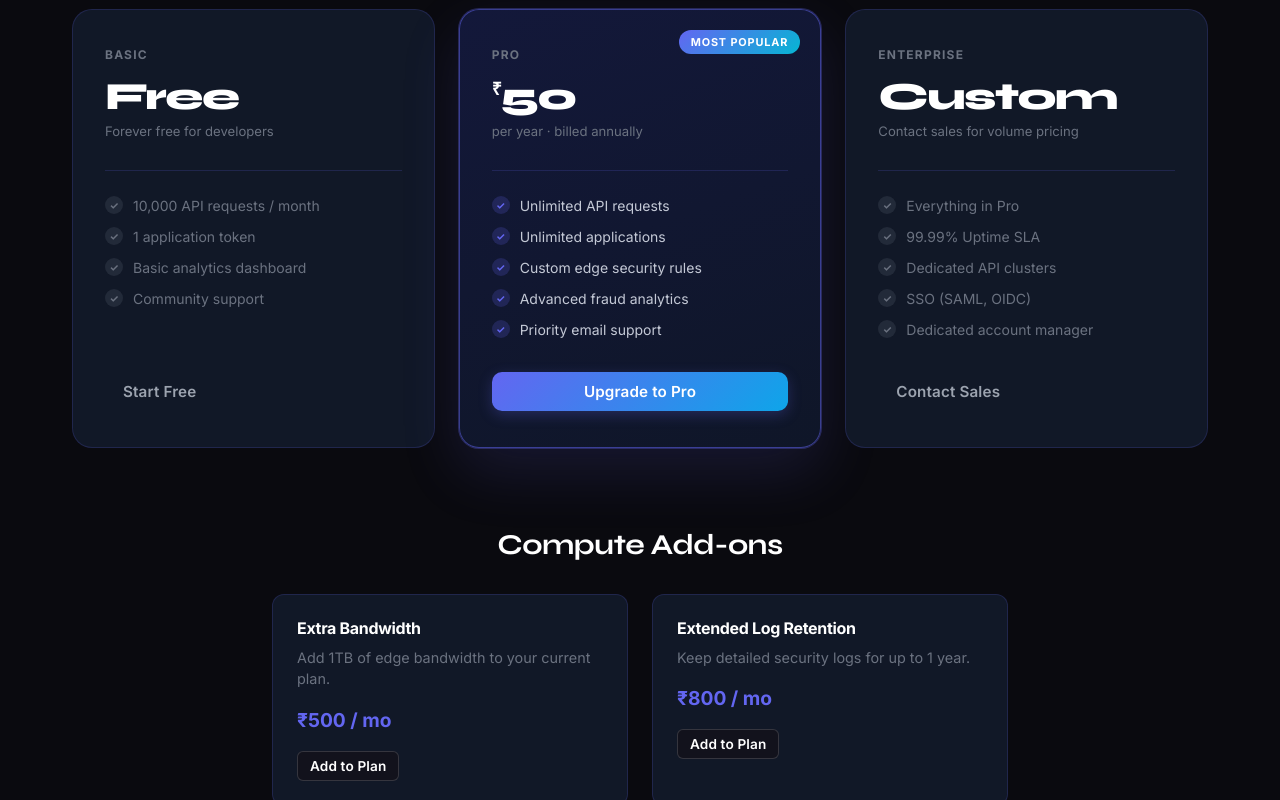
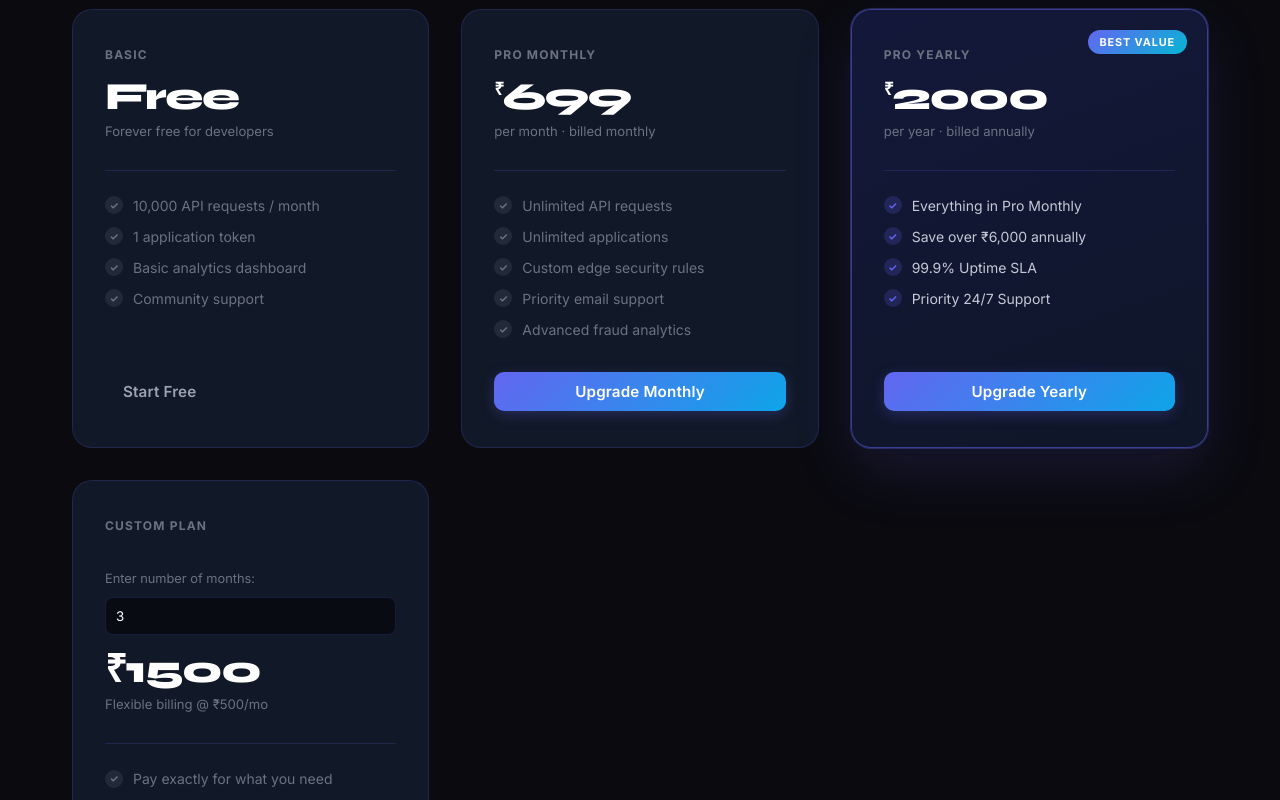
Before and after one commit to switchgodmode-ctrl/Auth-Core, a React (Vite) app in the folder ui/: page /pricing in a window 1280 px wide. Shown: the part 360-1160 px from the top of the page. Built offline with nearby package versions, Linux system fonts and the light colour scheme; no server answers.

Commit message:
feat: complete professional rebranding to AuthCore and implement tiered dynamic pricing (699/2000/Custom)

```diff
--- a/ui/src/pages/Payments.jsx
+++ b/ui/src/pages/Payments.jsx
@@ -7,6 +7,7 @@ import Button from "../components/ui/Button.jsx";
 export default function Payments() {
   const [status, setStatus] = useState("");
   const [billing, setBilling] = useState("monthly");
+  const [customMonths, setCustomMonths] = useState(3);
   const [history, setHistory] = useState([]);
 
   useEffect(() => {
@@ -47,8 +48,11 @@ export default function Payments() {
   async function submit() {
     setStatus("Creating order...");
     const uid = String(getUserIdFromToken() || "");
-    // price update from here
-    const amount = billing === "monthly" ? 5 : 50;
+    let amount = 0;
+    if (billing === "monthly") amount = 699;
+    else if (billing === "yearly") amount = 2000;
+    else amount = customMonths * 500;
+
     const r = await createOrder(Number(uid), amount);
     if (!r?.status) {
       setStatus(r.error || "Failed to create order");
@@ -98,7 +102,6 @@ export default function Payments() {
   return (
     <div style={{ maxWidth: "1200px", display: "flex", flexDirection: "column", gap: "24px", paddingBottom: "40px" }}>
 
-      {/* Header */}
       <div className="db-page-head">
         <div>
           <h1 className="db-page-title">Billing & Premium</h1>
@@ -107,8 +110,7 @@ export default function Payments() {
       </div>
 
       <motion.div initial={{ opacity: 0, y: 15 }} animate={{ opacity: 1, y: 0 }}>
-        <Card glow>
-          {/* Header & Toggle */}
+        <Card glowing>
           <div style={{ display: "flex", justifyContent: "space-between", alignItems: "center", marginBottom: "32px", flexWrap: "wrap", gap: "16px" }}>
             <div style={{ fontWeight: 700, fontSize: "1.3rem", color: "var(--text)" }}>Select Plan</div>
             <div style={{ display: "flex", background: "var(--bg)", padding: "4px", borderRadius: "100px", border: "1px solid var(--border)" }}>
@@ -117,8 +119,7 @@ export default function Payments() {
                   background: billing === "monthly" ? "var(--surface)" : "transparent",
                   color: billing === "monthly" ? "var(--text)" : "var(--muted)",
                   border: billing === "monthly" ? "1px solid var(--border)" : "1px solid transparent",
-                  boxShadow: billing === "monthly" ? "0 4px 12px rgba(0,0,0,0.1)" : "none",
-                  padding: "6px 16px", borderRadius: "100px", fontSize: "0.85rem", fontWeight: "600", cursor: "pointer", transition: "all 0.2s"
+                  padding: "6px 16px", borderRadius: "100px", fontSize: "0.85rem", fontWeight: "600", cursor: "pointer"
                 }}
                 onClick={() => setBilling("monthly")}
               >
@@ -129,94 +130,81 @@ export default function Payments() {
                   background: billing === "yearly" ? "var(--surface)" : "transparent",
                   color: billing === "yearly" ? "var(--text)" : "var(--muted)",
                   border: billing === "yearly" ? "1px solid var(--border)" : "1px solid transparent",
-                  boxShadow: billing === "yearly" ? "0 4px 12px rgba(0,0,0,0.1)" : "none",
-                  padding: "6px 16px", borderRadius: "100px", fontSize: "0.85rem", fontWeight: "600", cursor: "pointer", transition: "all 0.2s",
-                  display: "flex", alignItems: "center", gap: "6px"
+                  padding: "6px 16px", borderRadius: "100px", fontSize: "0.85rem", fontWeight: "600", cursor: "pointer"
                 }}
                 onClick={() => setBilling("yearly")}
               >
                 Yearly
-                <span style={{ color: "var(--success, #10b981)", fontSize: "0.7rem", background: "rgba(16,185,129,0.1)", padding: "2px 6px", borderRadius: "100px" }}>Save 20%</span>
+              </button>
+              <button
+                style={{
+                  background: billing === "custom" ? "var(--surface)" : "transparent",
+                  color: billing === "custom" ? "var(--text)" : "var(--muted)",
+                  border: billing === "custom" ? "1px solid var(--border)" : "1px solid transparent",
+                  padding: "6px 16px", borderRadius: "100px", fontSize: "0.85rem", fontWeight: "600", cursor: "pointer"
+                }}
+                onClick={() => setBilling("custom")}
+              >
+                Custom
               </button>
             </div>
           </div>
 
           {status && (
-            <motion.div initial={{ opacity: 0, height: 0 }} animate={{ opacity: 1, height: "auto" }} style={{ marginBottom: "24px" }}>
-              <div style={{ padding: "12px 16px", borderRadius: "8px", background: "rgba(99, 102, 241, 0.1)", color: "var(--accent)", border: "1px solid rgba(99, 102, 241, 0.2)", fontSize: "0.9rem", fontWeight: "600" }}>
-                {status}
-              </div>
-            </motion.div>
+            <div style={{ marginBottom: "24px", padding: "12px 16px", borderRadius: "8px", background: "rgba(99, 102, 241, 0.1)", color: "var(--accent)", border: "1px solid rgba(99, 102, 241, 0.2)", fontSize: "0.9rem", fontWeight: "600" }}>
+              {status}
+            </div>
           )}
 
-          <div style={{ display: "grid", gridTemplateColumns: "repeat(auto-fit, minmax(400px, 1fr))", gap: "32px", alignItems: "start" }}>
-
-            {/* Upgrade Card */}
+          <div style={{ display: "grid", gridTemplateColumns: "repeat(auto-fit, minmax(300px, 1fr))", gap: "32px", alignItems: "start" }}>
             <div style={{ background: "var(--surface2)", padding: "32px", borderRadius: "16px", border: "1px solid var(--accent)", position: "relative" }}>
-              <div style={{ position: "absolute", top: -12, right: 24, background: "var(--accent)", color: "#fff", padding: "4px 12px", borderRadius: "100px", fontSize: "0.75rem", fontWeight: "700", textTransform: "uppercase", letterSpacing: "0.05em", boxShadow: "0 4px 12px rgba(99,102,241,0.4)" }}>Recommended</div>
-
-              <div style={{ fontSize: "2.5rem", fontWeight: 800, marginBottom: "24px", color: "var(--text)", display: "flex", alignItems: "baseline", gap: "8px" }}>
-                {billing === "monthly" ? "₹5" : "₹50"}
-                <span style={{ fontSize: "1rem", color: "var(--muted)", fontWeight: "500" }}>/{billing}</span>
+              <div style={{ position: "absolute", top: -12, right: 24, background: "var(--accent)", color: "#fff", padding: "4px 12px", borderRadius: "100px", fontSize: "0.75rem", fontWeight: "700", textTransform: "uppercase" }}>Recommended</div>
+              <div style={{ fontSize: "2.5rem", fontWeight: 800, marginBottom: "8px", color: "var(--text)" }}>
+                ₹{billing === "monthly" ? "699" : billing === "yearly" ? "2000" : (customMonths * 500)}
+              </div>
+              <div style={{ color: "var(--muted)", fontSize: "0.9rem", marginBottom: "24px" }}>
+                {billing === "monthly" ? "per month" : billing === "yearly" ? "per year" : `For ${customMonths} Months`}
               </div>
 
-              <div style={{ display: "flex", flexDirection: "column", gap: "12px", marginBottom: "32px", fontSize: "0.95rem", color: "var(--text)" }}>
-                <div style={{ display: "flex", alignItems: "center", gap: "12px" }}>
-                  <div style={{ background: "rgba(16,185,129,0.1)", color: "var(--success, #10b981)", width: 24, height: 24, borderRadius: "50%", display: "grid", placeItems: "center" }}><svg width="12" height="12" viewBox="0 0 24 24" fill="none" stroke="currentColor" strokeWidth="3" strokeLinecap="round" strokeLinejoin="round"><polyline points="20 6 9 17 4 12"></polyline></svg></div>
-                  Unlimited applications & modules
+              {billing === "custom" && (
+                <div style={{ marginBottom: "24px" }}>
+                  <label style={{ fontSize: "0.8rem", color: "var(--muted)", display: "block", marginBottom: "12px" }}>SELECT DURATION: {customMonths} MONTHS</label>
+                  <input
+                    type="range" min="1" max="60" value={customMonths}
+                    onChange={(e) => setCustomMonths(Number(e.target.value))}
+                    style={{ width: "100%", accentColor: "var(--accent)" }}
+                  />
                 </div>
-                <div style={{ display: "flex", alignItems: "center", gap: "12px" }}>
-                  <div style={{ background: "rgba(16,185,129,0.1)", color: "var(--success, #10b981)", width: 24, height: 24, borderRadius: "50%", display: "grid", placeItems: "center" }}><svg width="12" height="12" viewBox="0 0 24 24" fill="none" stroke="currentColor" strokeWidth="3" strokeLinecap="round" strokeLinejoin="round"><polyline points="20 6 9 17 4 12"></polyline></svg></div>
-                  Unlimited licence issuance
-                </div>
-                <div style={{ display: "flex", alignItems: "center", gap: "12px" }}>
-                  <div style={{ background: "rgba(16,185,129,0.1)", color: "var(--success, #10b981)", width: 24, height: 24, borderRadius: "50%", display: "grid", placeItems: "center" }}><svg width="12" height="12" viewBox="0 0 24 24" fill="none" stroke="currentColor" strokeWidth="3" strokeLinecap="round" strokeLinejoin="round"><polyline points="20 6 9 17 4 12"></polyline></svg></div>
-                  Advanced runtime trust engine rules
-                </div>
-                <div style={{ display: "flex", alignItems: "center", gap: "12px" }}>
-                  <div style={{ background: "rgba(16,185,129,0.1)", color: "var(--success, #10b981)", width: 24, height: 24, borderRadius: "50%", display: "grid", placeItems: "center" }}><svg width="12" height="12" viewBox="0 0 24 24" fill="none" stroke="currentColor" strokeWidth="3" strokeLinecap="round" strokeLinejoin="round"><polyline points="20 6 9 17 4 12"></polyline></svg></div>
-                  Enterprise tier priority support
-                </div>
+              )}
+
+              <div style={{ display: "flex", flexDirection: "column", gap: "12px", marginBottom: "32px" }}>
+                <div style={{ color: "var(--text)", fontSize: "0.95rem" }}>✓ Unlimited applications</div>
+                <div style={{ color: "var(--text)", fontSize: "0.95rem" }}>✓ Unlimited license issuance</div>
+                <div style={{ color: "var(--text)", fontSize: "0.95rem" }}>✓ Priority 24/7 Support</div>
               </div>
-              <Button onClick={submit} variant="primary" style={{ width: "100%", justifyContent: "center", padding: "14px" }}>Select Pro Plan</Button>
+
+              <Button onClick={submit} variant="primary" style={{ width: "100%", height: "54px" }}>
+                Activate {billing === "custom" ? "Custom" : "Pro"} Plan
+              </Button>
             </div>
 
-            {/* Feature Comparison */}
-            <div>
-              <h3 style={{ fontSize: "1.2rem", marginBottom: "20px", color: "var(--text)", fontWeight: "700" }}>Free vs Premium</h3>
-
-              <div style={{ display: "flex", flexDirection: "column", gap: "16px" }}>
-                <div style={{ padding: "16px", background: "var(--surface2)", borderRadius: "12px", border: "1px solid var(--border)" }}>
-                  <div style={{ fontSize: "0.8rem", color: "var(--muted)", marginBottom: "8px", textTransform: "uppercase", letterSpacing: "0.05em", fontWeight: "700" }}>System Limits</div>
-                  <div style={{ display: "flex", justifyContent: "space-between", alignItems: "center", fontSize: "0.95rem" }}>
-                    <span style={{ color: "var(--text)" }}>Free: <strong style={{ color: "var(--amber, #f59e0b)" }}>1 app, 10 licences</strong></span>
-                    <span style={{ color: "var(--text)" }}>Pro: <strong style={{ color: "var(--success, #10b981)" }}>Unlimited</strong></span>
-                  </div>
-                </div>
-
-                <div style={{ padding: "16px", background: "var(--surface2)", borderRadius: "12px", border: "1px solid var(--border)" }}>
-                  <div style={{ fontSize: "0.8rem", color: "var(--muted)", marginBottom: "8px", textTransform: "uppercase", letterSpacing: "0.05em", fontWeight: "700" }}>Validation Engine</div>
-                  <div style={{ display: "flex", flexDirection: "column", gap: "6px", fontSize: "0.95rem" }}>
-                    <div style={{ display: "flex", justifyContent: "space-between" }}><span style={{ color: "var(--muted)" }}>Free</span> <span>Basic Checks</span></div>
-                    <div style={{ display: "flex", justifyContent: "space-between" }}><span style={{ color: "var(--accent)" }}>Pro</span> <span style={{ fontWeight: "700", color: "var(--text)" }}>Advanced Threat Intel</span></div>
-                  </div>
-                </div>
-
-                <div style={{ padding: "16px", background: "var(--surface2)", borderRadius: "12px", border: "1px solid var(--border)" }}>
-                  <div style={{ fontSize: "0.8rem", color: "var(--muted)", marginBottom: "8px", textTransform: "uppercase", letterSpacing: "0.05em", fontWeight: "700" }}>Support Level</div>
-                  <div style={{ display: "flex", justifyContent: "space-between", fontSize: "0.95rem" }}>
-                    <span style={{ color: "var(--text)" }}>Free: <span style={{ color: "var(--muted)" }}>Community</span></span>
-                    <span style={{ color: "var(--text)" }}>Pro: <strong style={{ color: "var(--success, #10b981)" }}>Priority SLA</strong></span>
-                  </div>
-                </div>
+            <div style={{ display: "flex", flexDirection: "column", gap: "20px" }}>
+              <h3 style={{ fontSize: "1.2rem", color: "var(--text)", fontWeight: "700" }}>Free vs Pro</h3>
+              <div style={{ padding: "20px", background: "var(--bg)", borderRadius: "12px", border: "1px solid var(--border)" }}>
+                 <div style={{ display: "flex", justifyContent: "space-between", marginBottom: "10px" }}>
+                    <span style={{ color: "var(--muted)" }}>Apps / Keys</span>
+                    <span style={{ color: "var(--text)" }}>Unlimited (Pro)</span>
+                 </div>
+                 <div style={{ display: "flex", justifyContent: "space-between" }}>
+                    <span style={{ color: "var(--muted)" }}>Support</span>
+                    <span style={{ color: "var(--text)" }}>Priority (Pro)</span>
+                 </div>
               </div>
             </div>
-
           </div>
         </Card>
       </motion.div>
 
-      {/* Transaction History */}
       <motion.div initial={{ opacity: 0, y: 15 }} animate={{ opacity: 1, y: 0 }} transition={{ delay: 0.1 }}>
         <Card title="Transaction History" subtitle="View and download your past billing invoices.">
           <div className="table-container">
@@ -237,16 +225,10 @@ export default function Payments() {
                   <tr key={idx}>
                     <td>{new Date(p.createdAt).toLocaleDateString()}</td>
                     <td>₹{p.amount / 100}</td>
-                    <td>
-                      <span className={`pill ${p.status === 'paid' ? 'pill-green' : 'pill-amber'}`}>
-                        {p.status}
-                      </span>
-                    </td>
+                    <td><span className={`pill ${p.status === 'paid' ? 'pill-green' : 'pill-amber'}`}>{p.status}</span></td>
                     <td>
                       {p.status === 'paid' ? (
-                        <Button variant="ghost" size="sm" onClick={() => handleDownloadInvoice(p._id)}>
-                          Download PDF
-                        </Button>
+                        <Button variant="ghost" size="sm" onClick={() => handleDownloadInvoice(p._id)}>Download PDF</Button>
                       ) : '-'}
                     </td>
                   </tr>
--- a/ui/src/pages/Pricing.jsx
+++ b/ui/src/pages/Pricing.jsx
@@ -65,7 +65,7 @@ export default function Pricing() {
         </motion.p>
       </div>
 
-      <div className="rt-wrap rt-pricing" style={{ marginBottom: "80px" }}>
+      <div className="rt-wrap rt-pricing" style={{ marginBottom: "80px", display: "grid", gridTemplateColumns: "repeat(auto-fit, minmax(280px, 1fr))", gap: "32px" }}>
         {/* Basic */}
         <motion.div className="rt-price-card" initial="hidden" animate="show" custom={2} variants={fadeUp}>
           <div className="rt-price-tier">Basic</div>
@@ -83,40 +83,69 @@ export default function Pricing() {
           </NavLink>
         </motion.div>
 
-        {/* Pro */}
-        <motion.div className="rt-price-card featured" initial="hidden" animate="show" custom={3} variants={fadeUp}>
-          <div className="rt-price-badge">Most Popular</div>
-          <div className="rt-price-tier">Pro</div>
-          {/* price update from here */}
-          <div className="rt-price-amount"><sup>₹</sup>50</div>
-          <div className="rt-price-cycle">per year · billed annually</div>
+        {/* Pro Monthly */}
+        <motion.div className="rt-price-card" initial="hidden" animate="show" custom={3} variants={fadeUp}>
+          <div className="rt-price-tier">Pro Monthly</div>
+          <div className="rt-price-amount"><sup>₹</sup>699</div>
+          <div className="rt-price-cycle">per month · billed monthly</div>
           <div className="rt-price-divider" />
           <ul className="rt-price-features">
             <li>Unlimited API requests</li>
             <li>Unlimited applications</li>
             <li>Custom edge security rules</li>
+            <li>Priority email support</li>
             <li>Advanced fraud analytics</li>
-            <li>Priority email support</li>
           </ul>
-          <Button variant="primary" className="w-full" onClick={() => startCheckout(5000, "Pro")} style={{ marginTop: 'auto' }}>Upgrade to Pro</Button>
+          <Button variant="primary" className="w-full" onClick={() => startCheckout(69900, "Pro Monthly")} style={{ marginTop: 'auto' }}>Upgrade Monthly</Button>
         </motion.div>
 
-        {/* Enterprise */}
-        <motion.div className="rt-price-card" initial="hidden" animate="show" custom={4} variants={fadeUp}>
-          <div className="rt-price-tier">Enterprise</div>
-          <div className="rt-price-amount">Custom</div>
-          <div className="rt-price-cycle">Contact sales for volume pricing</div>
+        {/* Pro Yearly */}
+        <motion.div className="rt-price-card featured" initial="hidden" animate="show" custom={4} variants={fadeUp}>
+          <div className="rt-price-badge">Best Value</div>
+          <div className="rt-price-tier">Pro Yearly</div>
+          <div className="rt-price-amount"><sup>₹</sup>2000</div>
+          <div className="rt-price-cycle">per year · billed annually</div>
           <div className="rt-price-divider" />
           <ul className="rt-price-features">
-            <li>Everything in Pro</li>
-            <li>99.99% Uptime SLA</li>
-            <li>Dedicated API clusters</li>
-            <li>SSO (SAML, OIDC)</li>
-            <li>Dedicated account manager</li>
+            <li>Everything in Pro Monthly</li>
+            <li>Save over ₹6,000 annually</li>
+            <li>99.9% Uptime SLA</li>
+            <li>Priority 24/7 Support</li>
           </ul>
-          <NavLink to="/support" style={{ textDecoration: 'none' }}>
-            <Button variant="ghost" className="w-full" style={{ marginTop: 'auto' }}>Contact Sales</Button>
-          </NavLink>
+          <Button variant="primary" className="w-full" onClick={() => startCheckout(200000, "Pro Yearly")} style={{ marginTop: 'auto' }}>Upgrade Yearly</Button>
+        </motion.div>
+
+        {/* Custom Duration */}
+        <motion.div className="rt-price-card" initial="hidden" animate="show" custom={5} variants={fadeUp}>
+          <div className="rt-price-tier">Custom Plan</div>
+          <div style={{ margin: "16px 0" }}>
+             <label style={{ fontSize: "0.8rem", color: "var(--muted)" }}>Enter number of months:</label>
+             <input
+                type="number"
+                min="1"
+                max="60"
+                id="customMonths"
+                defaultValue="3"
+                style={{ width: "100%", padding: "10px", borderRadius: "8px", background: "var(--bg)", border: "1px solid var(--border)", color: "#fff", marginTop: "8px", outline: "none" }}
+                onChange={(e) => {
+                  const val = Number(e.target.value) || 0;
+                  const price = val * 500; // Custom discount rate: 500/mo
+                  document.getElementById("customPrice").innerText = "₹" + price;
+                }}
+             />
+          </div>
+          <div className="rt-price-amount" id="customPrice">₹1500</div>
+          <div className="rt-price-cycle">Flexible billing @ ₹500/mo</div>
+          <div className="rt-price-divider" />
+          <ul className="rt-price-features">
+            <li>Pay exactly for what you need</li>
+            <li>Unlimited everything</li>
+            <li>Select up to 5 years</li>
+          </ul>
+          <Button variant="secondary" className="w-full" onClick={() => {
+             const val = Number(document.getElementById("customMonths").value) || 3;
+             startCheckout(val * 50000, `Pro Custom (${val} Months)`);
+          }} style={{ marginTop: 'auto' }}>Buy Custom Plan</Button>
         </motion.div>
       </div>
 
```
